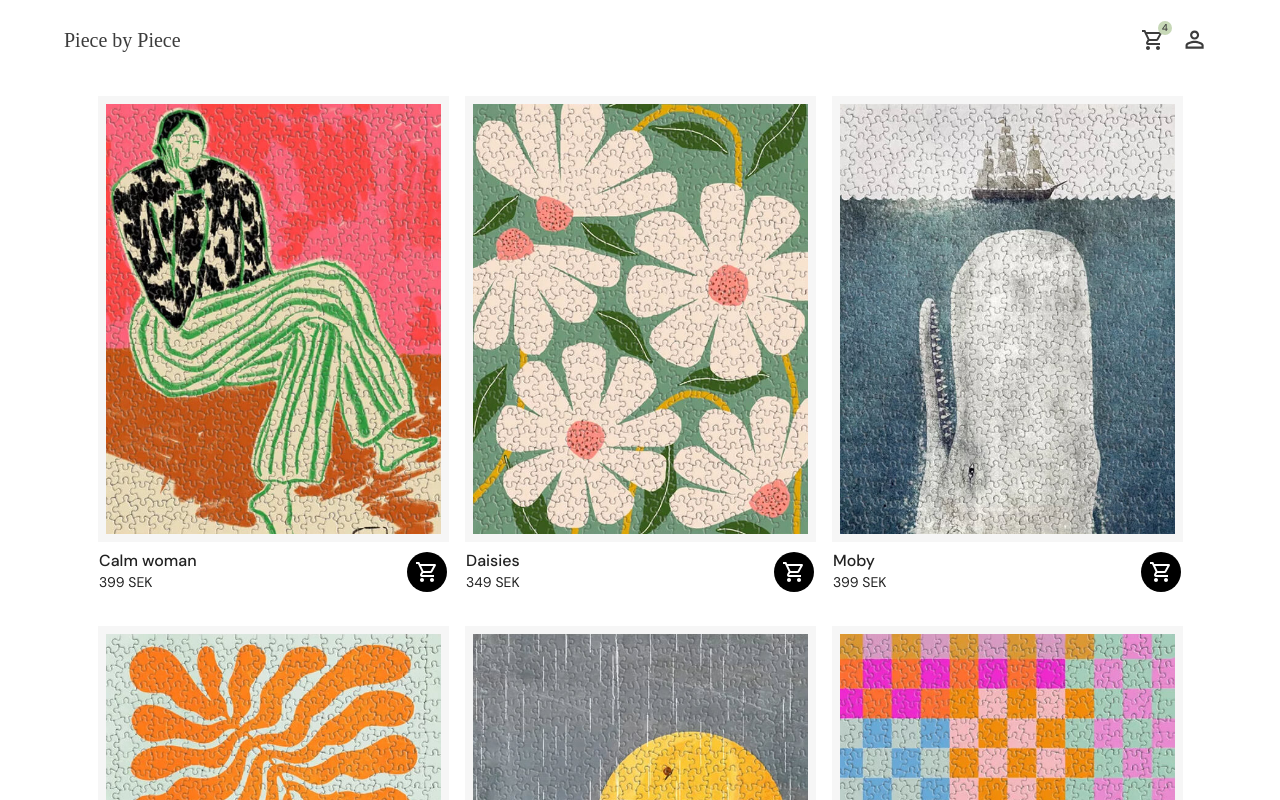
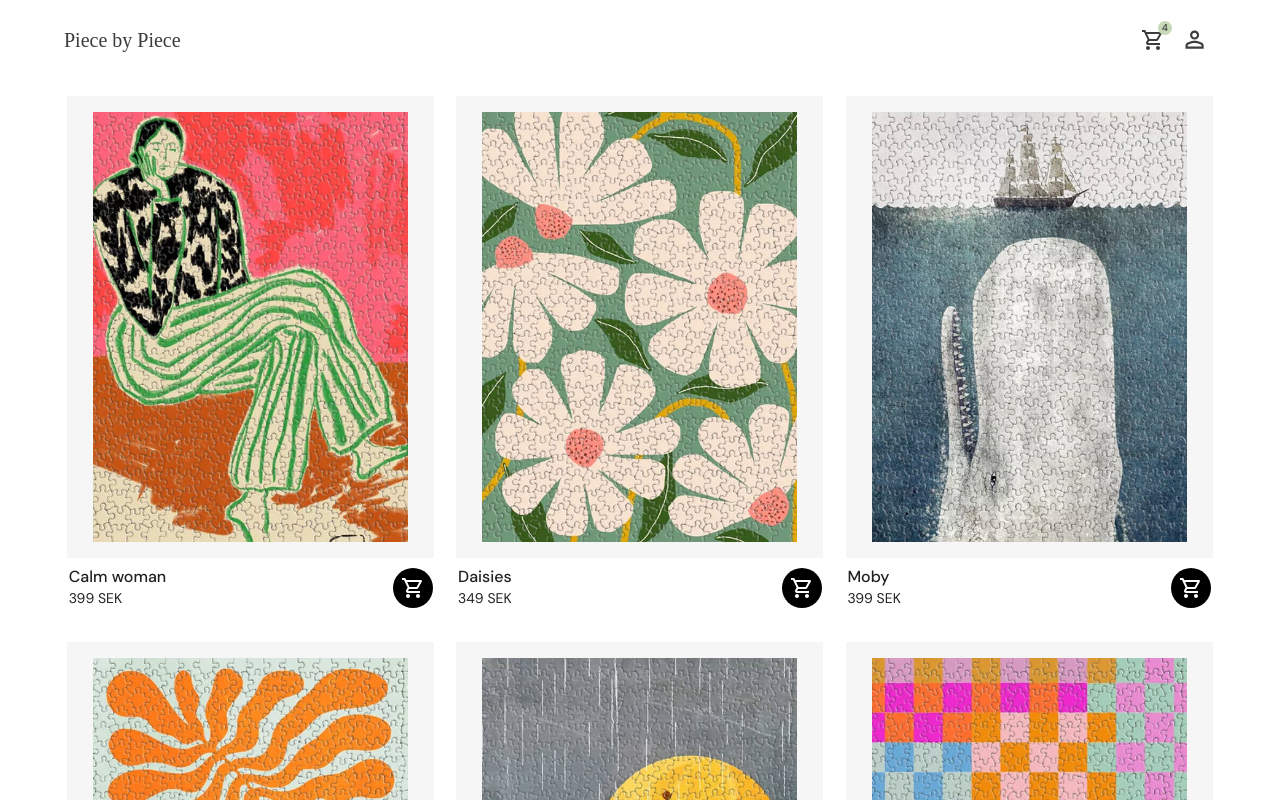
Before and after one commit to jesnagbg/react-webshop-ts-jenny-ellen-nat, a React (Vite) app: page / in a window 1280 px wide. Shown: the top 800 px of the page. Built offline with nearby package versions, Linux system fonts and the light colour scheme.

Commit message:
kinda works

```diff
--- a/src/components/StartCard.tsx
+++ b/src/components/StartCard.tsx
@@ -64,7 +64,7 @@ const cardStyling = {
 
 const imageBorder = {
   backgroundColor: theme.palette.lightGrey.main,
-  padding: 1,
+  padding: 2,
   display: "flex",
   alignItems: "center",
   justifyContent: "center",
@@ -74,10 +74,10 @@ const cardImage = {
   height: "100%",
   width: "100%",
   // maxHeight: 400,
-  // maxWidth: 315,
-  // objectFit: "scale-down",
+  maxWidth: 315,
+  //objectFit: "scale-down",
   //maxWidth: 380,
-  //objectFit: "contain",
+  objectFit: "contain",
 };
 
 const shoppingButton = {
--- a/src/pages/Start.tsx
+++ b/src/pages/Start.tsx
@@ -19,11 +19,11 @@ export default function Start() {
   }
 
   return (
-    <Container>
-      <Box display="flex" justifyContent="center">
-        <ImageList cols={cols} gap={16}>
+    <Container sx={imageBoxStyling}>
+      <Box sx={imageBoxStyling}>
+        <ImageList cols={cols} gap={16} sx={imageListStyling}>
           {products.map((product: Product) => (
-            <ImageListItem key={product.id}>
+            <ImageListItem key={product.id} sx={imageListItemStyling}>
               <StartCard
                 id={product.id}
                 image={product.image}
@@ -38,3 +38,18 @@ export default function Start() {
     </Container>
   );
 }
+
+const imageListStyling = {
+  flexGrow: 1,
+  justifyContent: "space-between",
+}
+
+const imageListItemStyling = {
+  alignItems: "center",
+}
+
+const imageBoxStyling = {
+  display: "flex",
+  justifyContent: "center",
+  flexGrow: 1,
+}
```
